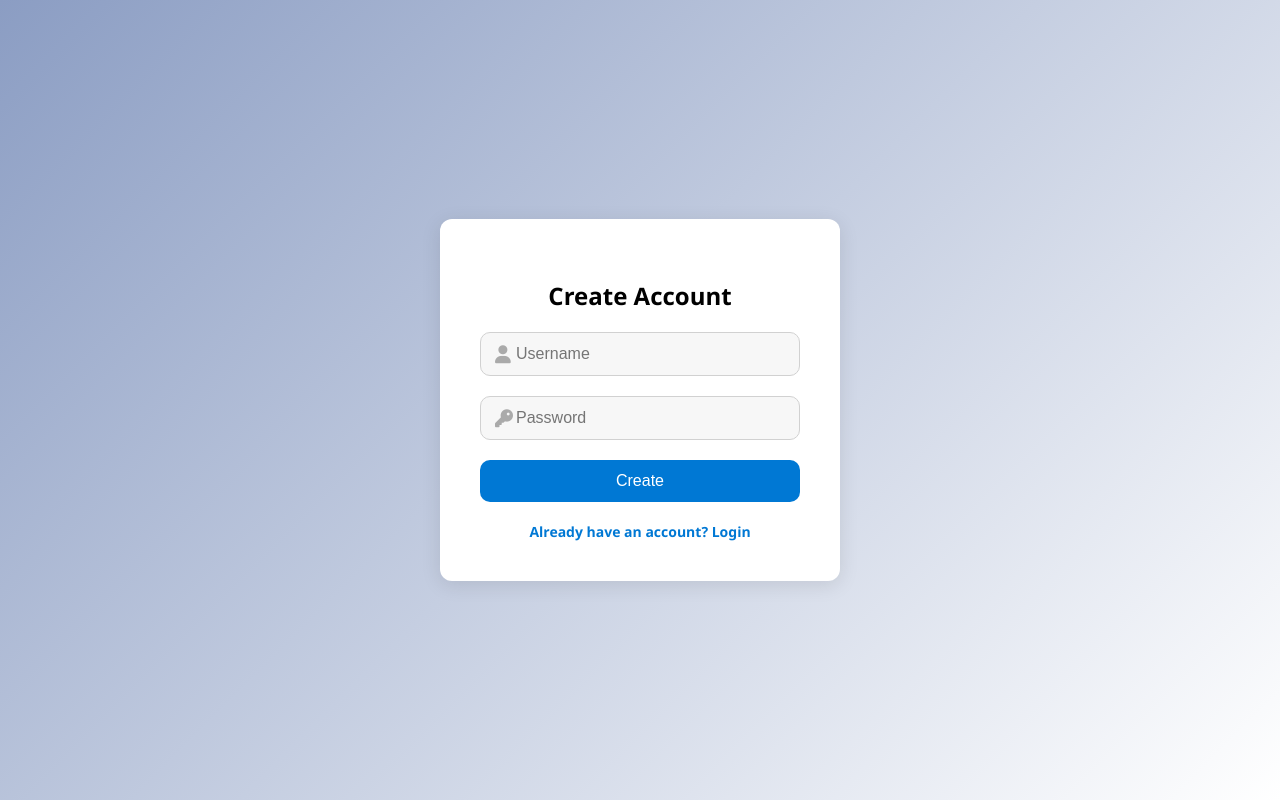
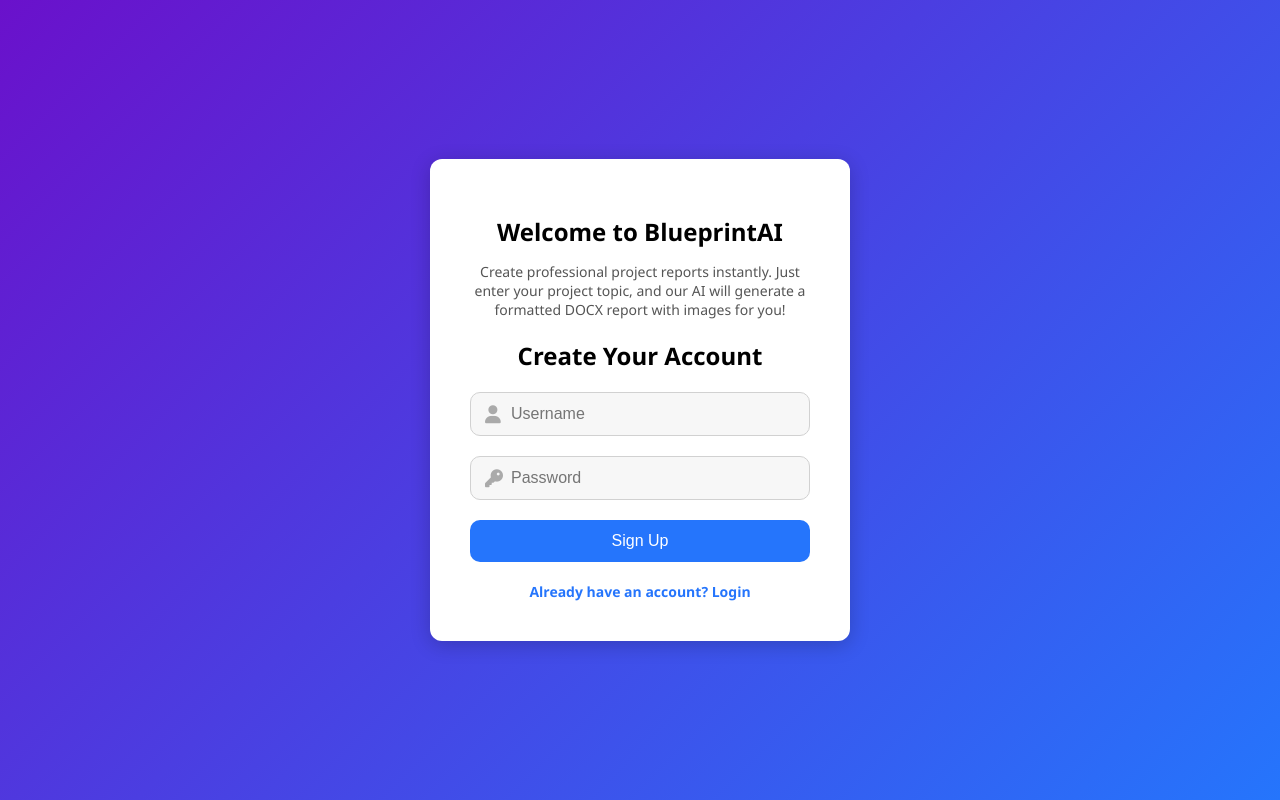
Before and after one commit to Ameymore123/arg, a Django app: page /sign in a window 1280 px wide. Run offline with Django 4.2, Linux system fonts and the light colour scheme; some web fonts are replaced.

Commit message:
Update signupp.html

```diff
--- a/report/templates/home/signupp.html
+++ b/report/templates/home/signupp.html
@@ -3,46 +3,50 @@
 <head>
     <meta charset="UTF-8">
     <meta name="viewport" content="width=device-width, initial-scale=1.0">
-    <title>User Registration</title>
+    <title>BlueprintAI - Generate AI-Powered Project Reports</title>
+    <meta name="description" content="BlueprintAI helps students generate well-formatted project reports with images in just seconds. Enter your project topic and get a ready-made DOCX file.">
+    <meta name="keywords" content="Project Report Generator, Engineering Reports, AI Report Creator, Automated Report Generator">
     <link href="https://fonts.googleapis.com/css2?family=Segoe+UI:wght@400;600&display=swap" rel="stylesheet">
     <link rel="stylesheet" href="https://cdnjs.cloudflare.com/ajax/libs/font-awesome/6.0.0-beta3/css/all.min.css">
     <style>
-        /* Apply border-box for all elements */
         *, *::before, *::after {
             box-sizing: border-box;
         }
-
         body {
             font-family: 'Segoe UI', sans-serif;
-            background: linear-gradient(135deg, #8b9dc3, #ffffff);
+            background: linear-gradient(135deg, #6a11cb, #2575fc);
             display: flex;
             justify-content: center;
             align-items: center;
             height: 100vh;
             margin: 0;
+            color: white;
+            text-align: center;
         }
-
         .container {
             background-color: white;
             border-radius: 12px;
-            box-shadow: 0 4px 20px rgba(0, 0, 0, 0.1);
+            box-shadow: 0 4px 20px rgba(0, 0, 0, 0.2);
             padding: 40px;
             width: 100%;
-            max-width: 400px;
+            max-width: 420px;
             box-sizing: border-box;
+            color: black;
         }
-
-        .container h2 {
-            text-align: center;
+        .container h1 {
+            font-size: 24px;
+            font-weight: 600;
+            margin-bottom: 10px;
+        }
+        .container p {
+            font-size: 14px;
+            color: #555;
             margin-bottom: 20px;
-            font-weight: 600;
         }
-
         .form-field {
             position: relative;
             margin-bottom: 20px;
         }
-
         .form-field input {
             width: 100%;
             padding: 12px 20px;
@@ -51,15 +55,13 @@
             border-radius: 10px;
             background-color: #f7f7f7;
             transition: 0.3s ease;
-            box-sizing: border-box; /* Ensures padding and border are included in the width */
+            box-sizing: border-box;
         }
-
         .form-field input:focus {
-            border-color: #6a7eae;
+            border-color: #2575fc;
             background-color: #ffffff;
-            box-shadow: 0 0 8px rgba(106, 126, 174, 0.5);
+            box-shadow: 0 0 8px rgba(37, 117, 252, 0.5);
         }
-
         .form-field i {
             position: absolute;
             left: 15px;
@@ -68,71 +70,58 @@
             font-size: 18px;
             color: #aaa;
         }
-
-        .form-field input[type="text"] {
-            padding-left: 35px;
+        .form-field input[type="text"], .form-field input[type="password"] {
+            padding-left: 40px;
         }
-
-        .form-field input[type="password"] {
-            padding-left: 35px;
-        }
-
         .btn {
             width: 100%;
             padding: 12px;
             font-size: 16px;
-            background-color: #0078d4;
+            background-color: #2575fc;
             color: white;
             border: none;
             border-radius: 10px;
             cursor: pointer;
             transition: 0.3s ease;
         }
-
         .btn:hover {
-            background-color: #005a9e;
+            background-color: #1a5bb8;
         }
-
         .footer {
             text-align: center;
             margin-top: 20px;
             font-size: 14px;
         }
-
         .footer a {
-            color: #0078d4;
+            color: #2575fc;
             text-decoration: none;
             font-weight: 600;
         }
-
         .footer a:hover {
             text-decoration: underline;
         }
-
     </style>
 </head>
 <body>
-
     <div class="container">
-        <h2>Create Account</h2>
+        <h1>Welcome to BlueprintAI</h1>
+        <p>Create professional project reports instantly. Just enter your project topic, and our AI will generate a formatted DOCX report with images for you!</p>
+        <h2>Create Your Account</h2>
         <form action="/ur" method="post">
             {% csrf_token %}
-            <div class="form-field d-flex align-items-center">
+            <div class="form-field">
                 <i class="fas fa-user"></i>
                 <input type="text" name="username" id="userName" placeholder="Username" required>
             </div>
-
-            <div class="form-field d-flex align-items-center">
+            <div class="form-field">
                 <i class="fas fa-key"></i>
                 <input type="password" name="pass" id="pwd" placeholder="Password" required>
             </div>
-
-            <button type="submit" class="btn">Create</button>
+            <button type="submit" class="btn">Sign Up</button>
             <div class="footer">
                 <a href="log">Already have an account? Login</a>
             </div>
         </form>
     </div>
-
 </body>
 </html>
```
